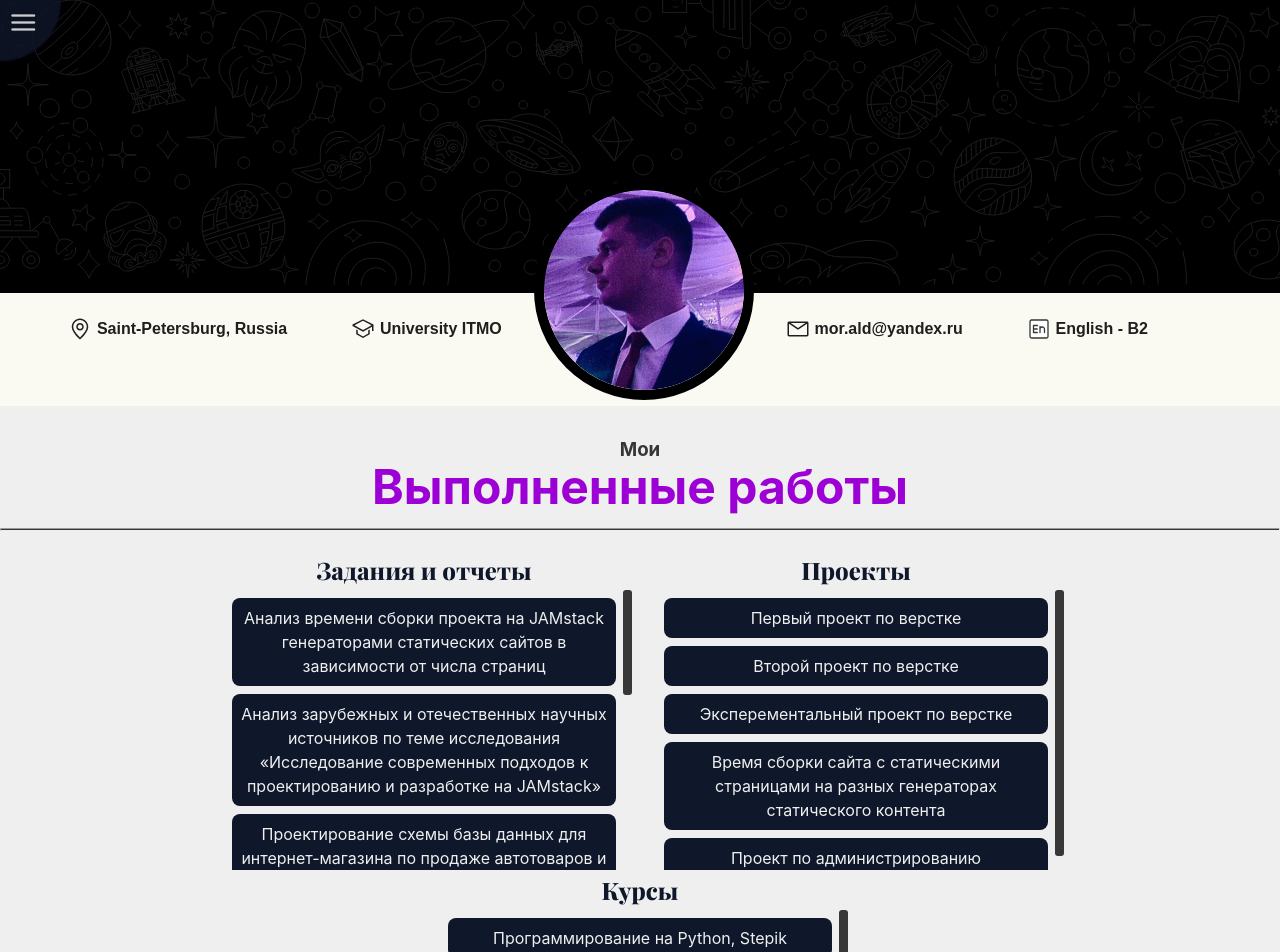
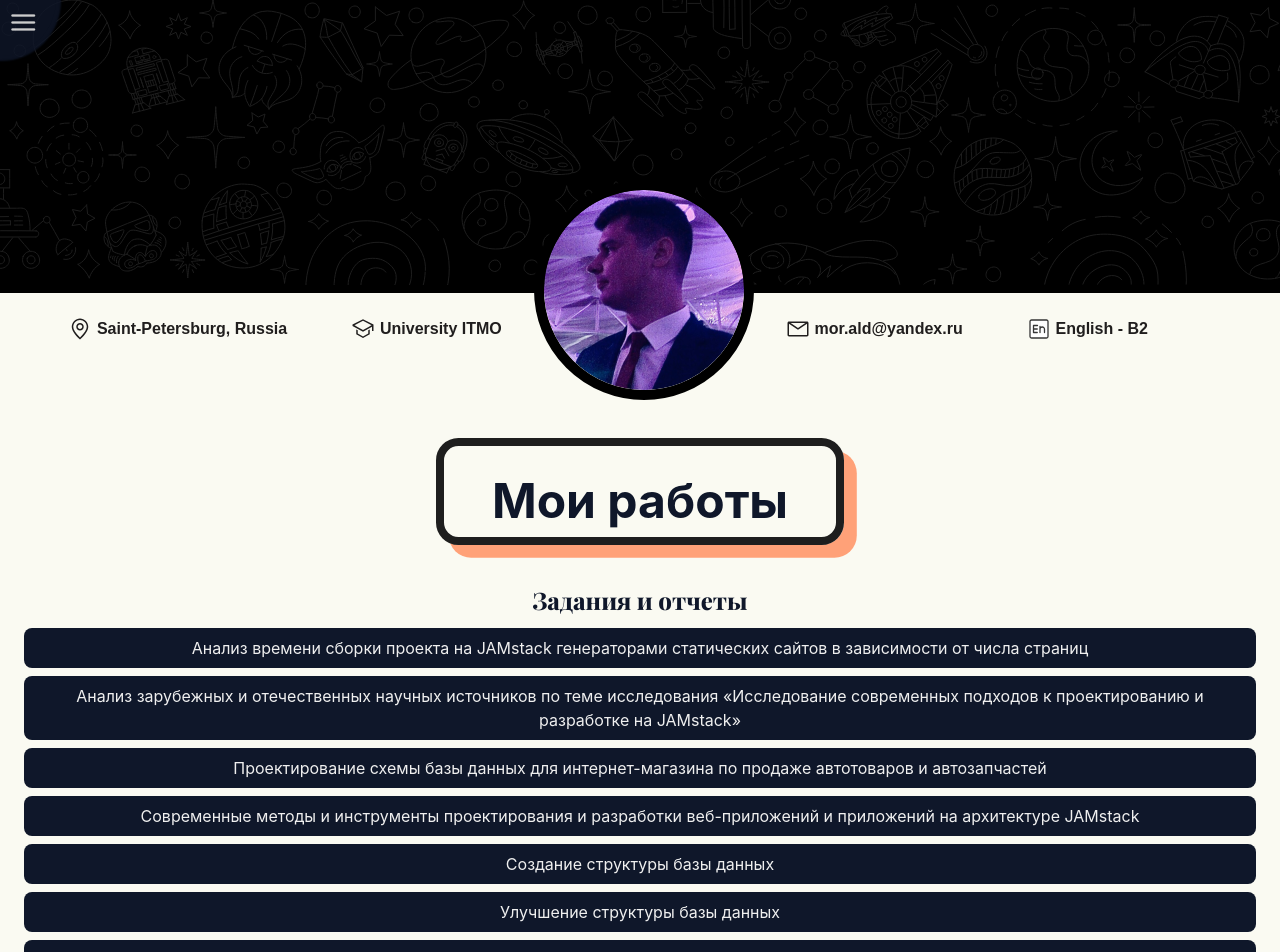
Before and after one commit to Mor-ald/portfolio-frontend, a React (Vite) app: page /works in a window 1280 px wide. Shown: the top 952 px of the page. Built offline with nearby package versions, Linux system fonts and the light colour scheme.

Commit message:
PORTFOLIO-7 change works page

```diff
--- a/src/pages/home/Home.jsx
+++ b/src/pages/home/Home.jsx
@@ -10,8 +10,10 @@ function Home() {
             <div className={styles.container}>
                 <div className={styles.home}>
                     <div className={styles.headers}>
-                        <h3 className={styles.header_sm}>Привет, меня зовут</h3>
-                        <h2 className={styles.header_lg}>Алексей</h2>
+                        <h2 className={styles.header_lg}>
+                            Привет, меня зовут <br/>
+                            Алексей
+                        </h2>
                     </div>
 
                     <div className={styles.cardContainer}>
--- a/src/pages/home/Home.module.scss
+++ b/src/pages/home/Home.module.scss
@@ -18,17 +18,12 @@
   box-shadow: 0.8rem 0.8rem #ffa178;
 }
 
-.header_sm{
-  margin: 0;
-  padding: 0;
-  color: #0f172a;
-}
-
 .header_lg{
   margin: 0;
   padding-top: 1.2rem;
   font-size: 3rem;
   color: #0f172a;
+  line-height: 3rem;
 }
 
 .cardContainer{
@@ -93,11 +88,14 @@
   .time{
     justify-content: center;
   }
+  .headers{
+    width: 90%;
+    padding: 1rem 1rem;
+  }
 }
 
 @media (max-width: 370px) {
   .headers{
-    padding: 1rem 2rem;
     border-radius: 1rem;
     box-shadow: 0.5rem 0.5rem #ffa178;
   }
--- a/src/pages/works/Works.jsx
+++ b/src/pages/works/Works.jsx
@@ -10,35 +10,35 @@ function Works() {
     return (
         <>
             <Header/>
-            <div>
+            <div className={styles.containerWorks}>
                 <div className={styles.works}>
-                    <h3 className={styles.header_sm}>Мои</h3>
-                    <h2 className={styles.header_lg}>Выполненные работы</h2>
-                    <hr className={styles.line}/>
+                    <div className={styles.headers}>
+                        <h2 className={styles.header_lg}>Мои работы</h2>
+                    </div>
                     <div className={styles.container}>
                         <div>
                             <h2>Задания и отчеты</h2>
-                            <ScrollPanel className={styles.scroll}>
+                            <div className={styles.scroll}>
                                 {myWorks.map((item) => (
                                     <a className={styles.worksLink} href={item.link}>{item.name}</a>
                                 ))}
-                            </ScrollPanel>
+                            </div>
                         </div>
                         <div>
                             <h2>Проекты</h2>
-                            <ScrollPanel className={styles.scroll}>
+                            <div className={styles.scroll}>
                                 {myProjects.map(item => (
                                     <a className={styles.worksLink} href={item.link}>{item.name}</a>
                                 ))}
-                            </ScrollPanel>
+                            </div>
                         </div>
                         <div>
                             <h2>Курсы</h2>
-                            <ScrollPanel className={styles.scroll}>
+                            <div className={styles.scroll}>
                                 {myCourses.map(item => (
                                     <a className={styles.worksLink} href={item.link}>{item.name}</a>
                                 ))}
-                            </ScrollPanel>
+                            </div>
                         </div>
 
                     </div>
--- a/src/pages/works/Works.module.scss
+++ b/src/pages/works/Works.module.scss
@@ -1,21 +1,27 @@
+.containerWorks{
+  background: #fafaf2;
+}
+
 .works{
-  margin-top: 2rem;
+  padding-top: 2rem;
   display: flex;
   flex-direction: column;
   align-items: center;
 }
 
-.header_sm{
-  margin: 0;
-  padding: 0;
-  color: #363636;
+.headers{
+  text-align: center;
+  padding: 1.5rem 3rem;
+  border: 0.5rem solid #1e1e1e;
+  border-radius: 1.4rem;
+  box-shadow: 0.8rem 0.8rem #ffa178;
 }
 
 .header_lg{
-  font-family: -apple-system, BlinkMacSystemFont, "Segoe UI", Roboto, Helvetica, Arial, sans-serif, "Apple Color Emoji", "Segoe UI Emoji", "Segoe UI Symbol";
-  margin: 0.8rem;
+  margin: 0;
+  padding-top: 1.2rem;
   font-size: 3rem;
-  color: #9D00D5;
+  color: #0f172a;
 }
 
 .container{
@@ -32,19 +38,9 @@
   }
 }
 
-.line{
-  margin: 1rem 0 0 0;
-  width: 100%;
-  height: 3px;
-  background: #363636;
-  border-radius: 2px;
-}
-
 .scroll{
-  margin: 0 1rem;
+  margin: 1rem 1rem;
   padding: 0 0.5rem;
-  width: 400px;
-  height: 280px;
 }
 
 .worksLink{
@@ -64,6 +60,15 @@
   opacity: 0.75;
 }
 
+@media (max-width: 1550px) {
+  .container{
+    width: 100%;
+    margin: 1rem;
+    flex-direction: column;
+    align-items: center;
+  }
+}
+
 @media (max-width: 1170px) {
   .header_lg{
     font-size: 2.5rem;
@@ -73,7 +78,17 @@
   .scroll{
     margin: 1rem 1rem;
     padding: 0 0.5rem;
-    width: 300px;
-    height: 350px;
   }
 }
+
+@media (max-width: 580px) {
+  .headers{
+    width: 90%;
+    padding: 1rem 0.5rem;
+    border-radius: 1rem;
+    box-shadow: 0.5rem 0.5rem #ffa178;
+  }
+  .header_lg{
+    font-size: 2.5rem;
+  }
+}
```
